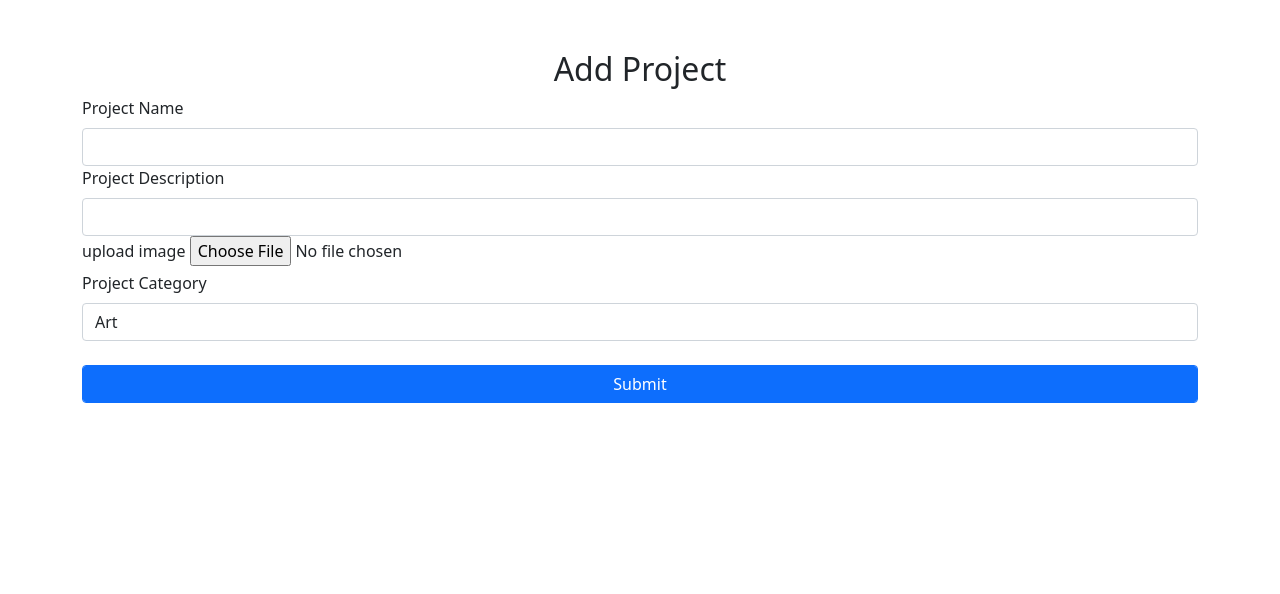
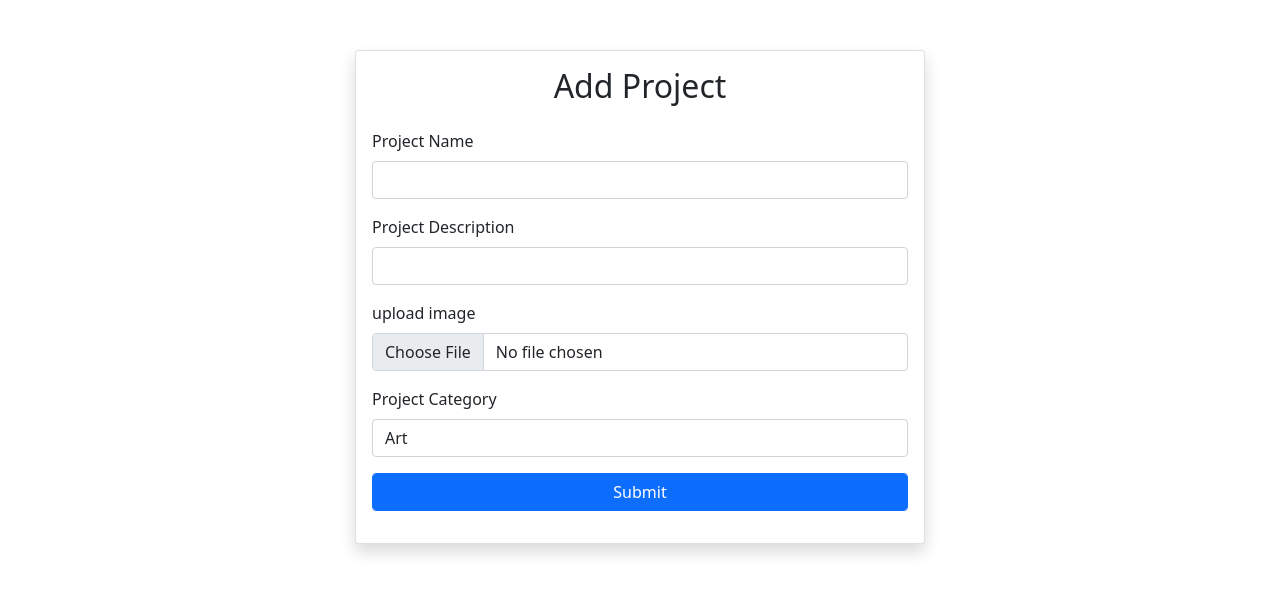
Before and after one commit to AaganMaskey/P2-Spotlight, a Django app: page /creator/create/ in a window 1280 px wide. Shown: the part 56-650 px from the top of the page. Run offline with Django 3.2, Linux system fonts and the light colour scheme; a user stored in the database is signed in; some libraries are stand-ins or nearby versions.

Commit message:
create project ui updated

```diff
--- a/spotlightv0/templates/base.html
+++ b/spotlightv0/templates/base.html
@@ -8,6 +8,7 @@
     <link rel="stylesheet" href="{% static 'css/bootstrap.css'%}">
     <title>Spotlight :: A Virtual Crowdfunding Platform </title>
     <link href="https://cdn.jsdelivr.net/npm/bootstrap@5.1.1/dist/css/bootstrap.min.css" rel="stylesheet" integrity="sha384-F3w7mX95PdgyTmZZMECAngseQB83DfGTowi0iMjiWaeVhAn4FJkqJByhZMI3AhiU" crossorigin="anonymous">
+
 </head>
 <body>
     {% block content %}
--- a/spotlightv0/templates/create.html
+++ b/spotlightv0/templates/create.html
@@ -1,5 +1,6 @@
 {% extends "base.html" %}
 {% load static %}
+
 {% block content %}
     <nav class="navbar navbar-expand-lg navbar-light bg-light">
     <div class="container-fluid">
@@ -34,19 +35,32 @@
     </div>
     </nav>
 
-    <main>
-      <div class="container" style="margin-top:50px">
-        <h2 class="text-center">Add Project</h2>
+    <section class="container">
+        <div class="row" style="margin-top:50px">
+            <div class="card shadow p-3 col-6 mx-auto">
+                <h2 class="text-center mb-4">Add Project</h2>
                 <form method="POST" enctype="multipart/form-data">
                     {% csrf_token %}
                     {{ form.as_p }}
+
+                    <div class="form-group mb-3">
                         <label> Project Name </label>
                         <input type="text" class="form-control" name="pname" required>
+                    </div>
+
+                    <div class="form-group mb-3">
                         <label> Project Description </label>
                         <input type="text" class="form-control" name="pdesc" required>
+                    </div>
+
+                    <div class="form-group mb-3">
                         <label> upload image </label>
-            <input type="file" id="img" name="image" accept="image/*">
-<br>
+                        <input type="file" id="img" class="form-control" name="image" accept="image/*">
+                    </div>
+
+                    {% comment %} <br> {% endcomment %}
+
+                    <div class="form-group mb-3">
                         <label> Project Category</label>
                         <select name="category" class="form-control" name="category" required>
                             <option value="Art">Art</option>
@@ -56,11 +70,15 @@
                             <option value="Photography">Photography</option>
                             <option value="Others">Others</option>
                         </select>
-        </select>
-        <br>
+                    </div>
+
+                    <div class="form-group mb-3">
                         <input type="submit" value="Submit" class="form-control btn btn-primary">
+                    </div>
                 </form>
             </div>
-    </main>
+        </div>
+    </section>
+
 
 {% endblock %}
```
Also changed, not shown: spotlightv0/db.sqlite3. Lines whose indentation alone changed are shown as unchanged.
